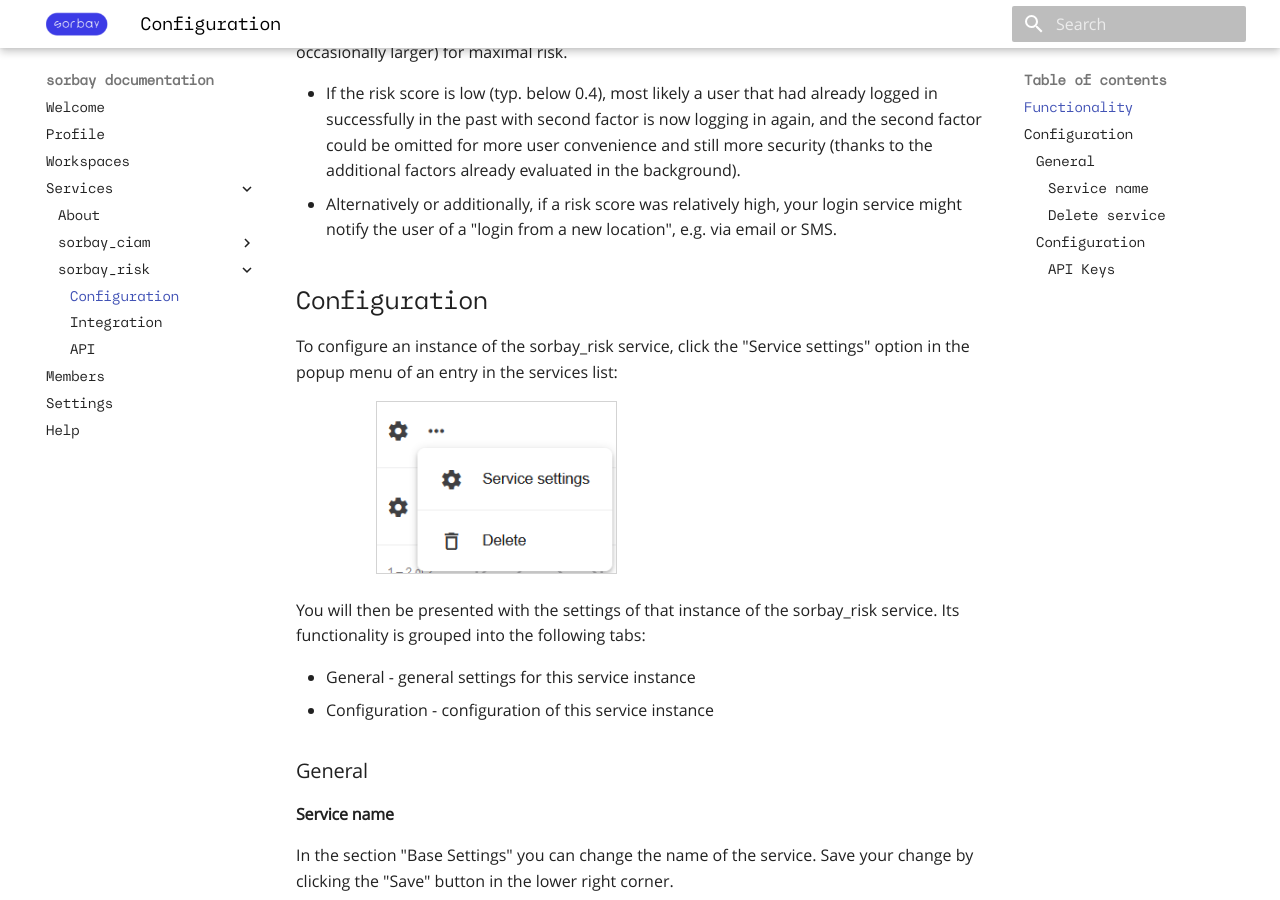
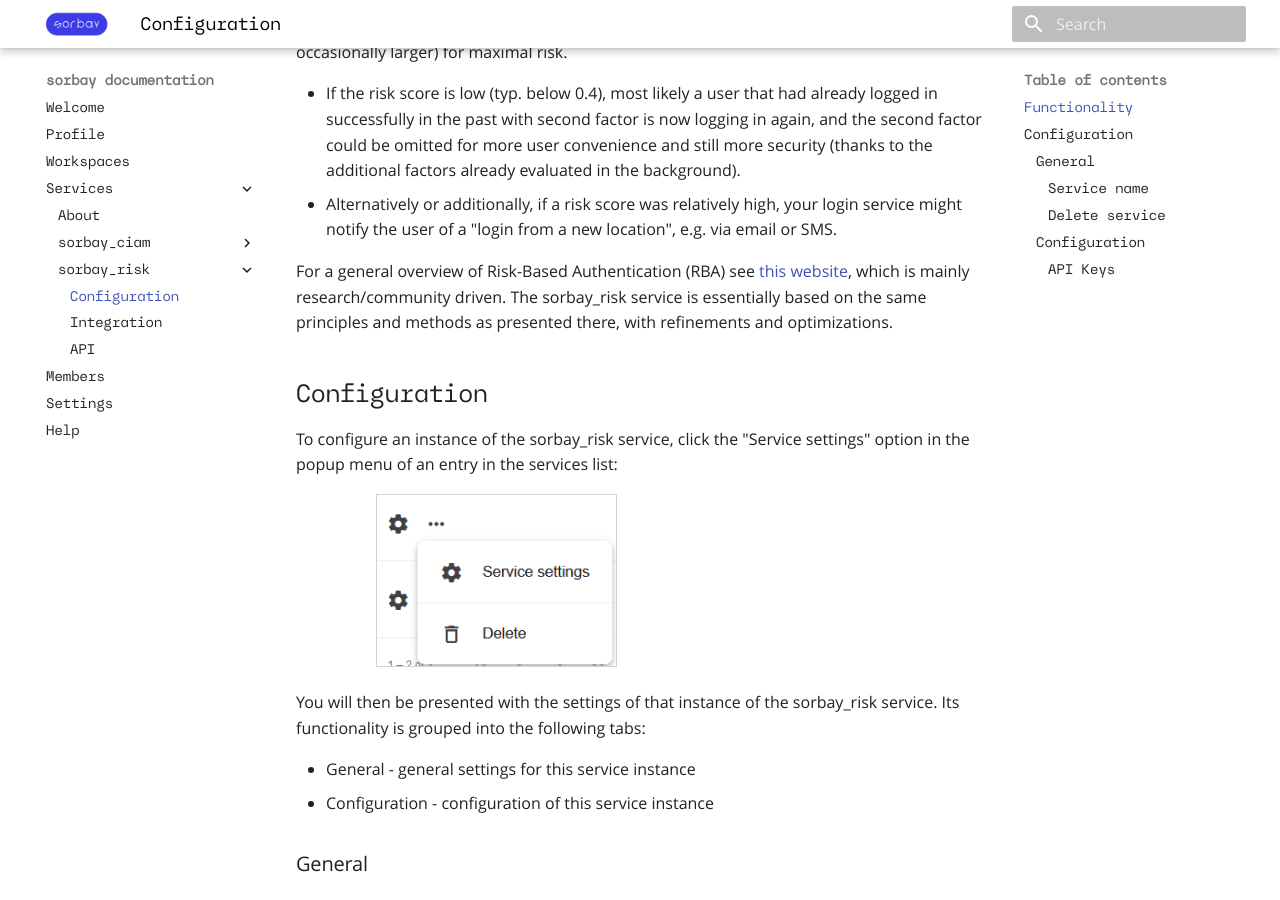
Before and after one commit to sorbay/sorbay-documentation, an MkDocs documentation site: the page built from docs/en/sorbay_risk.md, in a window 1280 px wide and 900 px high, scrolled down 418 px. Built offline with MkDocs 1.6.1 and Material for MkDocs 9.7.7, drawn with Linux system fonts in a browser that asks for light colours.

Commit message:
moved rba link and info

```diff
--- a/docs/en/sorbay_risk.md
+++ b/docs/en/sorbay_risk.md
@@ -22,6 +22,12 @@
 - Alternatively or additionally, if a risk score was relatively high,
 your login service might notify the user of a
 "login from a new location", e.g. via email or SMS.
+
+For a general overview of Risk-Based Authentication (RBA) see
+[this website](https://riskbasedauthentication.org/),
+which is mainly research/community driven.
+The sorbay_risk service is essentially based on the same principles
+and methods as presented there, with refinements and optimizations.
 
 ## Configuration
 
```
Also changed, not shown: docs/en/sorbay_risk_integration.md (+0 -8 lines).
